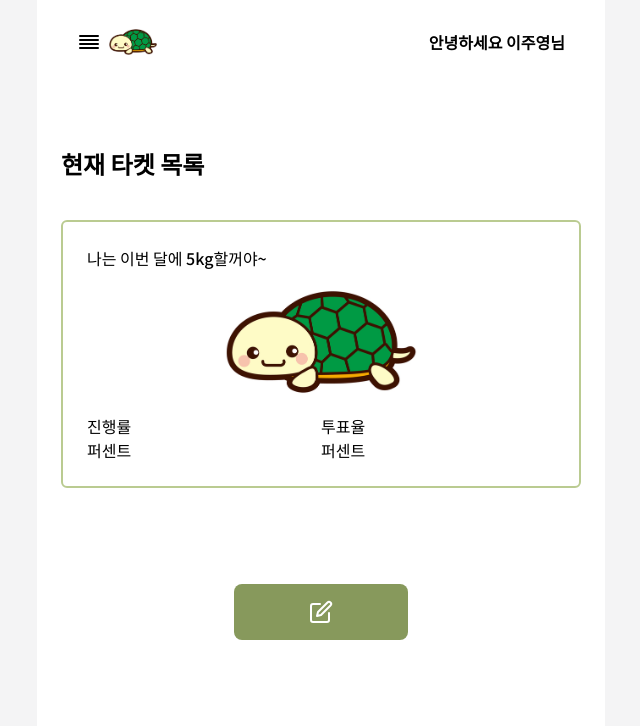
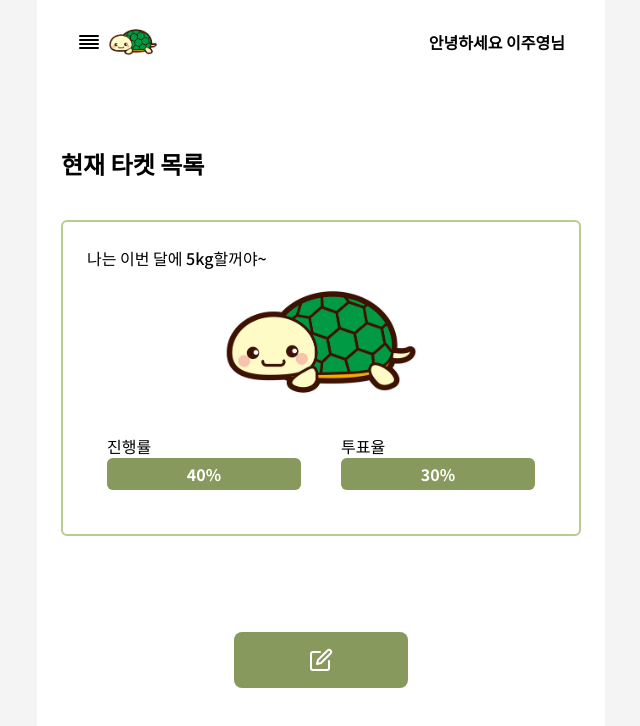
Before and after one commit to aligo-ligo/seed-moa, a React (Vite) app: page /target in a window 1280 px wide. Shown: the top 726 px of the page, without its empty margins (319-959 px from the left). Built offline with nearby package versions, Linux system fonts and the light colour scheme.

Commit message:
Design: ProgressBar 컴포넌트 UI 구현 및 기능 구현

```diff
--- /dev/null
+++ b/src/components/target/ProgressBar.tsx
@@ -0,0 +1,19 @@
+type Props = {
+	completed: number;
+};
+
+const ProgressBar = ({ completed }: Props) => {
+	const progressWidth = `w-[${completed}%]`;
+
+	return (
+		<div className="h-8 w-full bg-[#e0e0de] rounded-md">
+			<div
+				className={`h-full ${progressWidth} bg-main rounded-md flex justify-center items-center`}
+			>
+				<span className="p-1 text-white font-semibold">{`${completed}%`}</span>
+			</div>
+		</div>
+	);
+};
+
+export default ProgressBar;
--- a/src/components/target/TargetForm.tsx
+++ b/src/components/target/TargetForm.tsx
@@ -1,19 +1,24 @@
 import logo from "../../assets/logo/거북.jpeg";
+import ProgressBar from "./ProgressBar";
 
 const TargetForm = () => {
 	const goal = "나는 이번 달에 5kg할꺼야~";
+
+	// 일의자리수가 0이도록 유틸 함수를 추후에 만들어야할 것 같다.
+	const successPercentage = 40;
+	const votePercentage = 30;
 	return (
 		<div className="mt-10 p-6 w-full min-h-[200px] border-2 border-mainHover rounded-md">
 			<h2 className="font-medium">{goal}</h2>
 			<img src={logo} alt="자그마한 로고 사진" className="w-48 mx-auto" />
 			<div className="flex">
-				<div className="flex flex-col w-1/2">
+				<div className="flex flex-col w-1/2 p-5">
 					<label>진행률</label>
-					<span>퍼센트</span>
+					<ProgressBar completed={successPercentage} />
 				</div>
-				<div className="flex flex-col w-1/2">
+				<div className="flex flex-col w-1/2 p-5">
 					<label>투표율</label>
-					<span>퍼센트</span>
+					<ProgressBar completed={votePercentage} />
 				</div>
 			</div>
 		</div>
```
